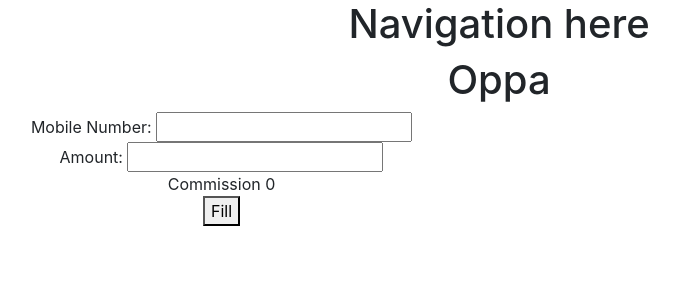
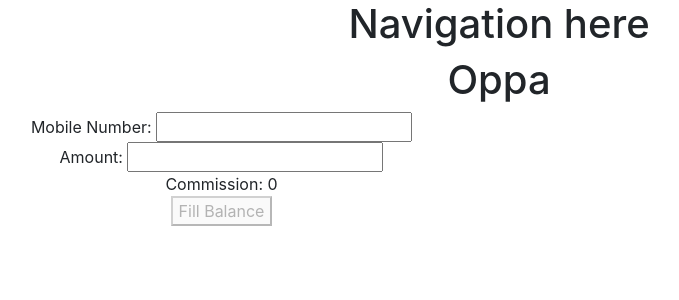
Before and after one commit to ninokeldishvili/Oppa-App, a React (Create React App) app in the folder oppa-app/: page /Mobile in a window 1280 px wide. Shown: the top 300 px of the page, without its empty margins (141-820 px from the left). Built offline with nearby package versions, Linux system fonts and the light colour scheme.

Commit message:
Simplify Amount Component, add button disabled/anobled logic

```diff
--- a/oppa-app/src/components/Inputs/Amount.js
+++ b/oppa-app/src/components/Inputs/Amount.js
@@ -1,11 +1,9 @@
 import React from 'react'
 
-const Amount = ({onChange,amount,comission, error}) => {
+const Amount = ({onChange,amount}) => {
         return(
         <div>
             Amount: <input type="text" value={amount} onChange={onChange}/>
-           <div>{(amount && (amount>100 || amount<1 )) && error }</div>
-           <div>Commission {comission}</div>
         </div>
     )
 
--- a/oppa-app/src/components/Mobile/Mobile.js
+++ b/oppa-app/src/components/Mobile/Mobile.js
@@ -11,7 +11,6 @@ constructor(props){
     comission: 0,
     mobileRegex: /^5[0-9]*$/,
     amountRegex:  /^[0-9.]*$/,
-    error: 'incorrect amount',
   }
 }
 
@@ -27,20 +26,33 @@ onHandleNumberChange = e =>{
 onHandleAmountChange = e =>{
   let am = e.target.value;
   if(am === '' || new RegExp(this.state.amountRegex).test(am)){
+    let com = am*0.01
     this.setState({
       amount: am,
-      comission: am*0.01
-  })
+      comission: com > 0.5 ? com : 0.5,
+    })
   }
+}
 
+disableButton = () => {
+  const {number, amount} = this.state;
+  return !(number.length === 9 && !(amount>100 || amount<1 ))
 }
+
+handleClick = () => {
+  const {comission, amount} = this.state;
+  alert(`Your Balance is filled with ${amount-comission} GEL, Thank You!` );
+}
+
   render(){
-    const {number, amount, comission, error} = this.state;
+    const {number, amount, comission} = this.state;
      return (
         <div className="col-6">
           <MobileNumber onChange={this.onHandleNumberChange} number={number}/>
-          <Amount onChange={this.onHandleAmountChange} amount={amount} comission={comission} error={error}/>
-          <button>Fill</button>
+          <Amount onChange={this.onHandleAmountChange} amount={amount} comission={comission}/>
+          <div>{(amount && (amount>100 || amount<1 )) ? 'incorrect amount' : ''}</div>
+          <div>Commission: {comission}</div>
+          <button type="button" disabled={this.disableButton()} onClick={this.handleClick}>Fill Balance</button>
         </div>
     )
   }
```
